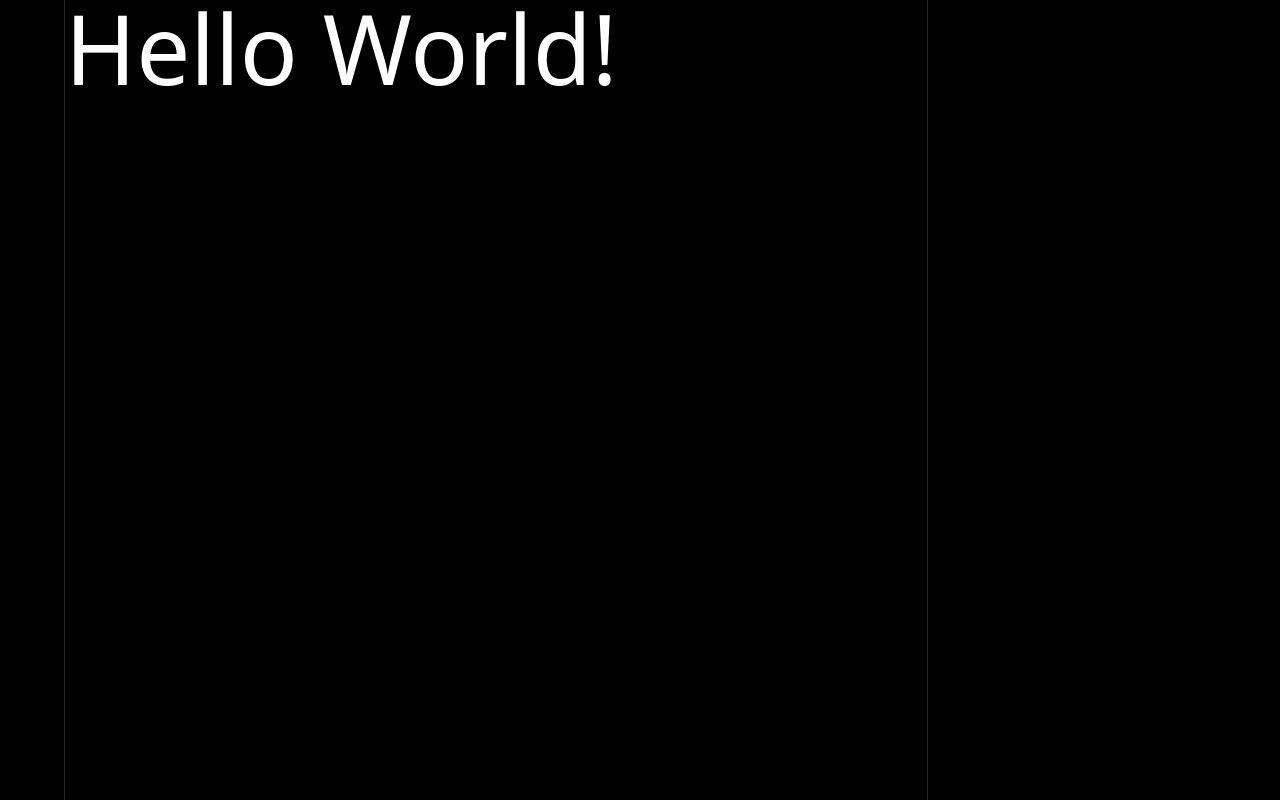
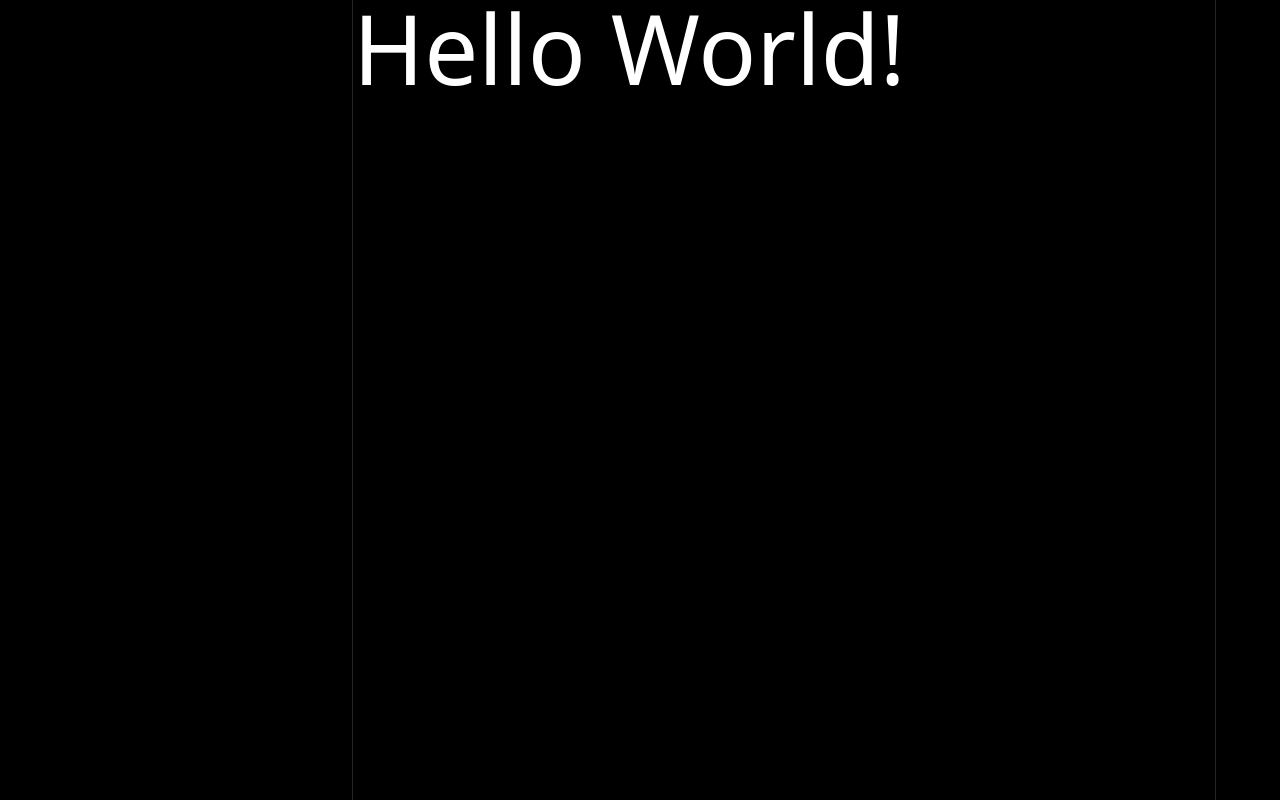
Before and after one commit to nayak-nirmalya/twitter-clone, a Next.js app: page / in a window 1280 px wide. Built offline with nearby package versions, Linux system fonts and the light colour scheme.

Commit message:
added react icons

```diff
--- a/package.json
+++ b/package.json
@@ -17,6 +17,7 @@
     "next": "13.2.4",
     "react": "18.2.0",
     "react-dom": "18.2.0",
+    "react-icons": "^4.8.0",
     "typescript": "5.0.2"
   },
   "devDependencies": {
--- a/src/components/Layout.tsx
+++ b/src/components/Layout.tsx
@@ -1,4 +1,5 @@
 import React from "react";
+import Sidebar from "./Layout/Sidebar";
 
 interface LayoutProps {
   children: React.ReactNode;
@@ -9,6 +10,7 @@
     <div className="h-screen bg-black">
       <div className="container h-full mx-auto xl:px-30 max-w-6xl">
         <div className="grid grid-cols-4 h-full">
+          <Sidebar />
           <div
             className="
                     col-span-3
--- /dev/null
+++ b/src/components/Layout/Sidebar.tsx
@@ -0,0 +1,7 @@
+import React from "react";
+
+const Sidebar = () => {
+  return <div>Sidebar</div>;
+};
+
+export default Sidebar;
```
Also changed, not shown: 1 other file (tests, documents, lock files or other folders).
